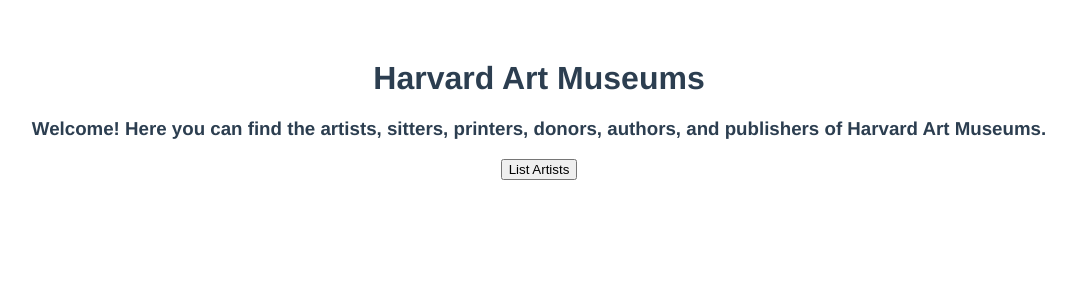
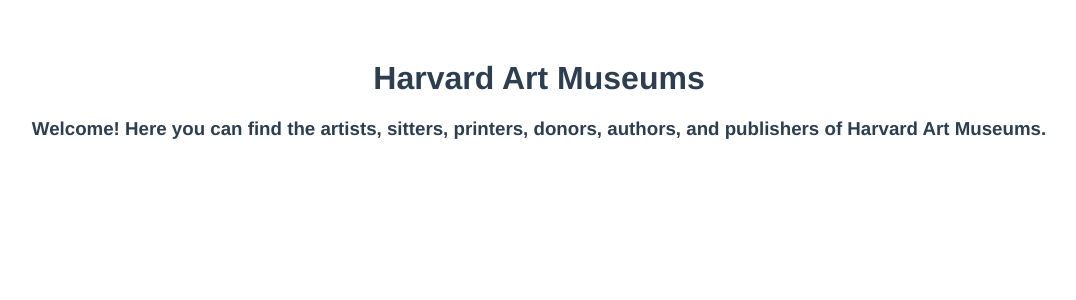
Before and after one commit to whitneyburton/harvard-art-vue, a Vue app: page / in a window 1280 px wide. Shown: the top 300 px of the page, without its empty margins (101-1177 px from the left). Built offline with nearby package versions, Linux system fonts and the light colour scheme; no server answers.

Commit message:
Delete unnecessary practice tags

```diff
--- a/src/components/App.vue
+++ b/src/components/App.vue
@@ -2,8 +2,6 @@
   <div id="app">
     <h1 v-once>Harvard Art Museums</h1>
     <h3>Welcome! Here you can find the artists, sitters, printers, donors, authors, and publishers of Harvard Art Museums.</h3>
-    <button v-on:click="created">List Artists</button>
-    <p v-if="seen">{{ ok ? 'YES' : 'NO' }}!</p>
   </div>
 </template>
 
```
